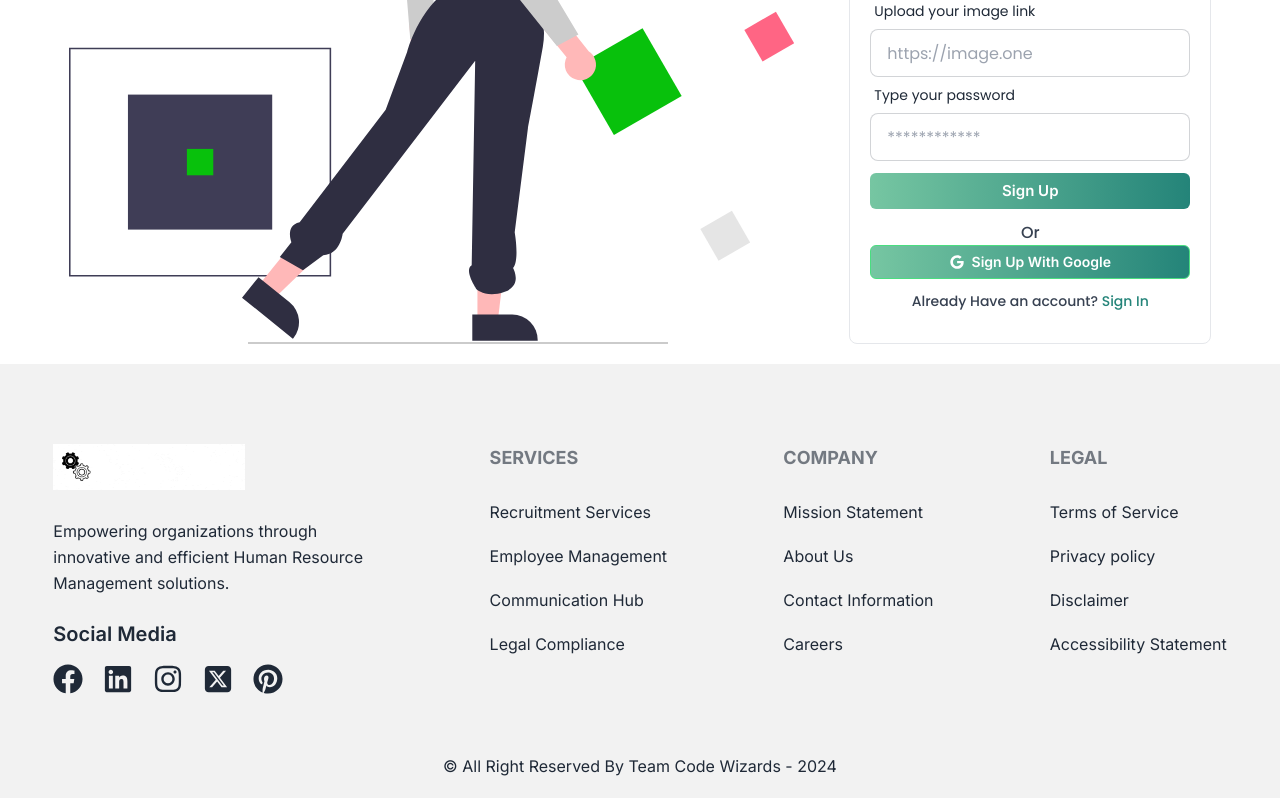
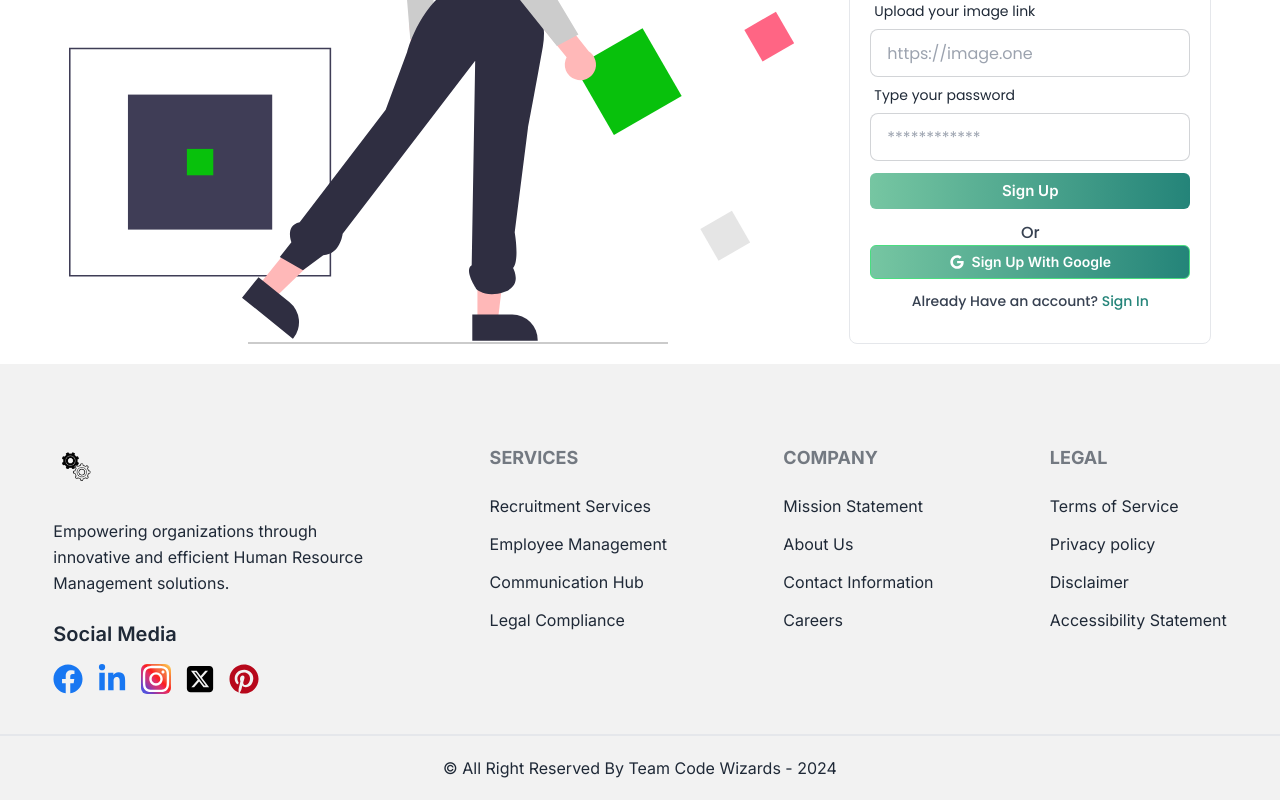
Before and after one commit to mursalinmirme/unity-spark, a React (Vite) app: page /signup in a window 1280 px wide. Shown: the part 353-1153 px from the top of the page. Built offline with nearby package versions, Linux system fonts and the light colour scheme.

Commit message:
I have modify navbar and footer

```diff
--- a/src/pages/components/footer/Footer.jsx
+++ b/src/pages/components/footer/Footer.jsx
@@ -1,6 +1,6 @@
 import footerLogo from "../../../assets/images/footerLogo/footerLogo.gif";
 import { FaFacebook } from "react-icons/fa";
-import { FaLinkedin } from "react-icons/fa";
+import { FaLinkedinIn } from "react-icons/fa";
 import { FaInstagram } from "react-icons/fa";
 import { FaSquareXTwitter } from "react-icons/fa6";
 import { FaPinterest } from "react-icons/fa";
@@ -14,29 +14,29 @@ const Footer = () => {
     <img className="w-48" src={footerLogo} alt="" />
     <p className="mt-5 leading-relaxed text-base">Empowering organizations through innovative and efficient Human Resource Management solutions.</p>
     <h6 className="text-xl font-semibold mt-4">Social Media</h6>
-    <div className="flex text-3xl space-x-5 mt-2">
-      <a href="#"><FaFacebook /></a>
-      <a href="#"><FaLinkedin /></a>
-      <a href="#"><FaInstagram /></a>
-      <a href="#"><FaSquareXTwitter /></a>
-      <a href="#"><FaPinterest /></a>
+    <div className="flex text-3xl space-x-3.5 mt-2">
+    <a className="text-[#1877f2]" href="#"><FaFacebook /></a>
+      <a className="text-[#1877f2]" href="#"><FaLinkedinIn /></a>
+      <a style={{background: `linear-gradient(45deg, #405de6, #5851db, #833ab4, #c13584, #e1306c, #fd1d1d, #f56040, #f77737, #fcaf45, #ffdc80)`}} className="text-[#FFFFFF] rounded-md" href="#"><FaInstagram /></a>
+      <a className="text-[#000000]" href="#"><FaSquareXTwitter /></a>
+      <a className="text-[#B7081B]" href="#"><FaPinterest /></a>
     </div>
   </aside>
-  <nav className="space-y-3 text-base">
+  <nav className="space-y-1.5 text-base">
     <header className="footer-title text-lg">Services</header>
     <a className="link link-hover">Recruitment Services</a>
     <a className="link link-hover">Employee Management</a>
     <a className="link link-hover">Communication Hub</a>
     <a className="link link-hover">Legal Compliance</a>
   </nav>
-  <nav className="space-y-3 text-base">
+  <nav className="space-y-1.5 text-base">
     <header className="footer-title text-lg">Company</header>
     <a className="link link-hover">Mission Statement</a>
     <a className="link link-hover">About Us</a>
     <a className="link link-hover">Contact Information</a>
     <a className="link link-hover">Careers</a>
   </nav>
-  <nav className="space-y-3 text-base">
+  <nav className="space-y-1.5 text-base">
     <header className="footer-title text-lg">Legal</header>
     <a className="link link-hover">Terms of Service </a>
     <a className="link link-hover">Privacy policy</a>
@@ -47,7 +47,7 @@ const Footer = () => {
 
 
 </footer>
-<p className="text-center py-5 text-sm md:text-base">© All Right Reserved By Team Code Wizards - 2024</p>
+<p className="text-center py-5 text-sm md:text-base border-t-2">© All Right Reserved By Team Code Wizards - 2024</p>
         </div>
     );
 };
--- a/src/pages/components/navbar/Navbar.jsx
+++ b/src/pages/components/navbar/Navbar.jsx
@@ -49,7 +49,7 @@ const Navbar = () => {
               </Link>
             </div>
             <div className="navbar-center hidden lg:flex">
-              <ul className="menu menu-horizontal px-1 font-medium text-base">
+              <ul className="menu menu-horizontal px-1 space-x-2 font-medium text-base">
                 {
                   navItem
                 }
```
Also changed, not shown: src/assets/images/footerLogo/footerLogo.gif.
